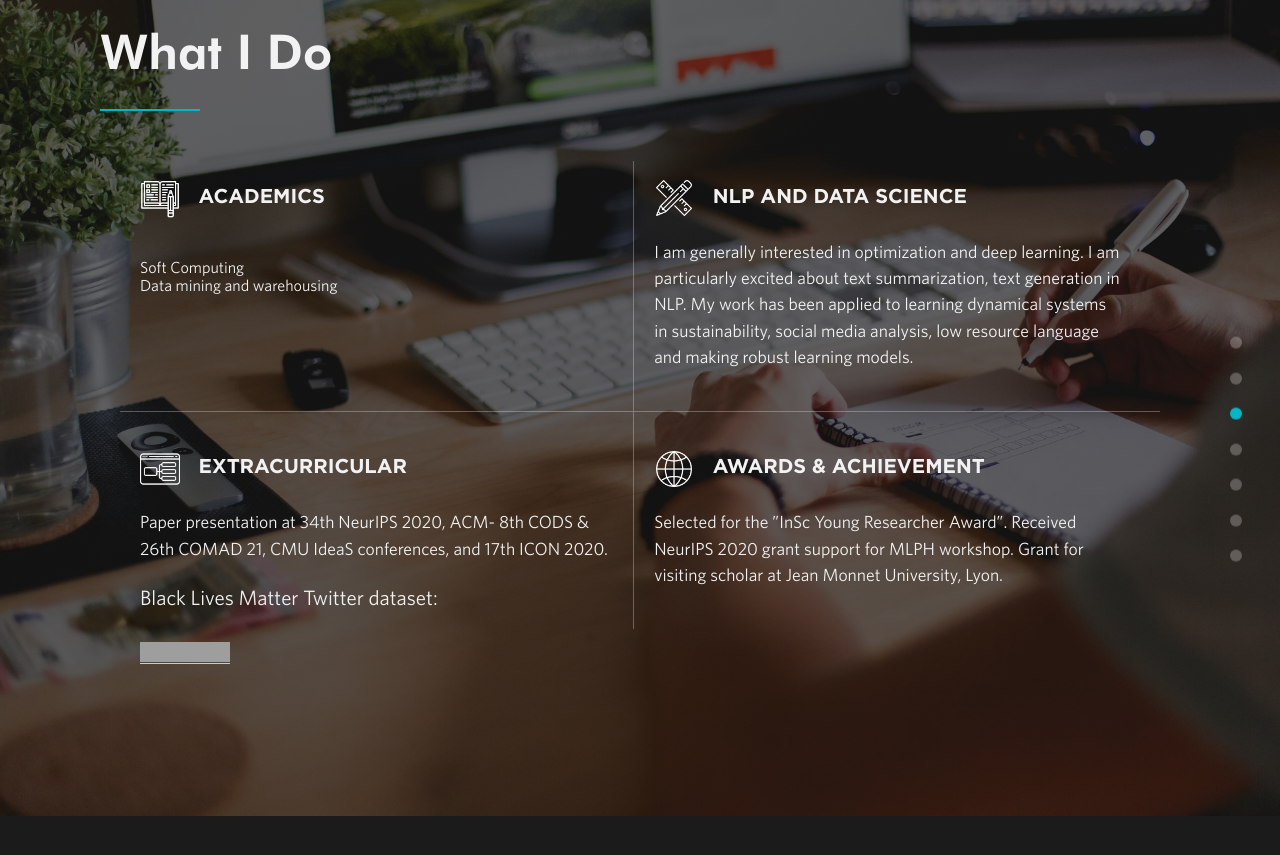
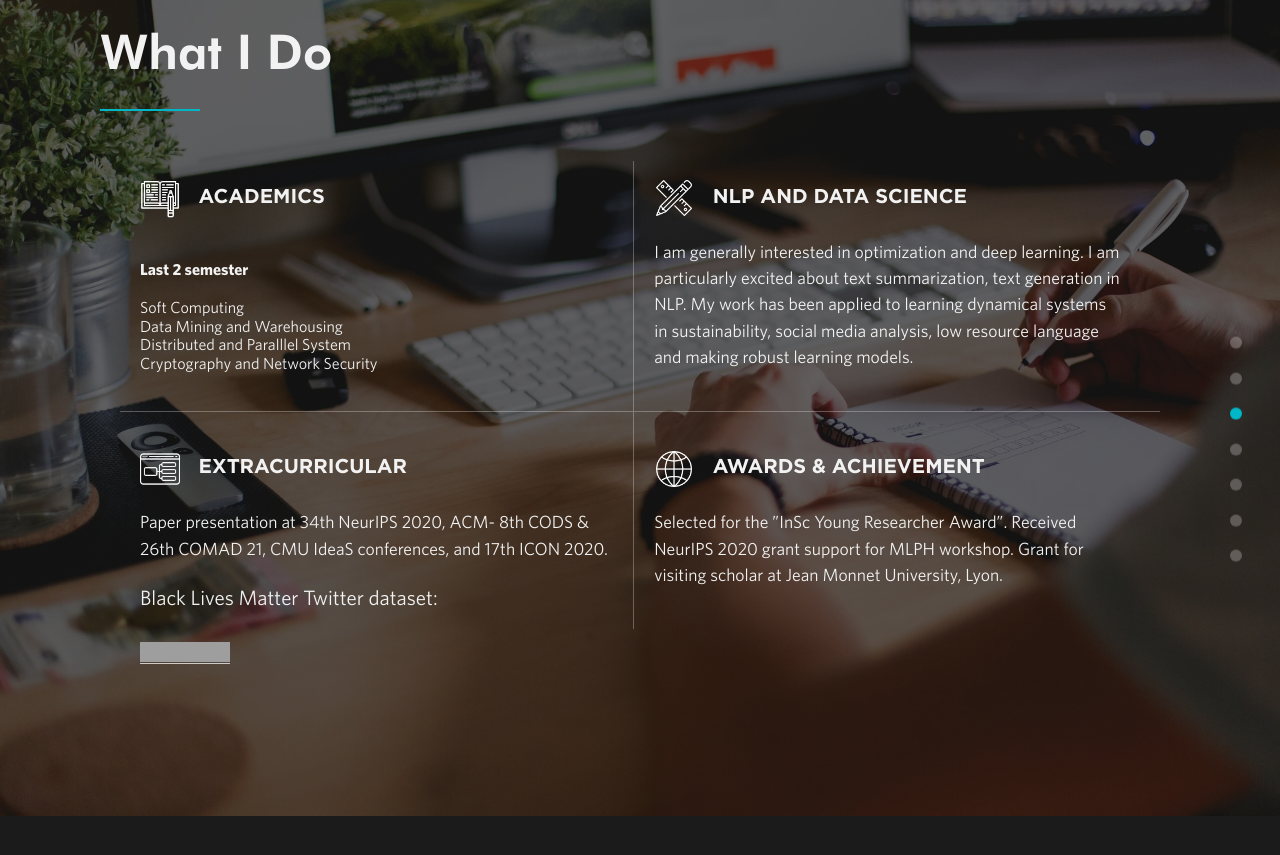
Before and after one commit to sumit6597/sumit6597.github.io, a Jekyll site: the page built from index.html, in a window 1280 px wide and 900 px high, scrolled down 1739 px. Shown: the top 855 px of the window. Built offline with Jekyll 4.4.1, drawn with Linux system fonts in a browser that asks for light colours; nearby versions of some CDN libraries; grey boxes are pictures that could not be loaded.

Commit message:
Update services.yml

```diff
--- a/_data/services.yml
+++ b/_data/services.yml
@@ -5,7 +5,7 @@
   services:
     - heading: Academics
       sprite: webdev
-      text: <ul> <li>Soft Computing <li>Data mining and warehousing</ul>
+      text: <ul><h4>Last 2 semester</h4> <li>Soft Computing <li>Data Mining and Warehousing<li>Distributed and Paralllel System<li>Cryptography and Network Security<Business Ethics></ul>
 
     - heading: NLP and Data Science
       sprite: ui
```
